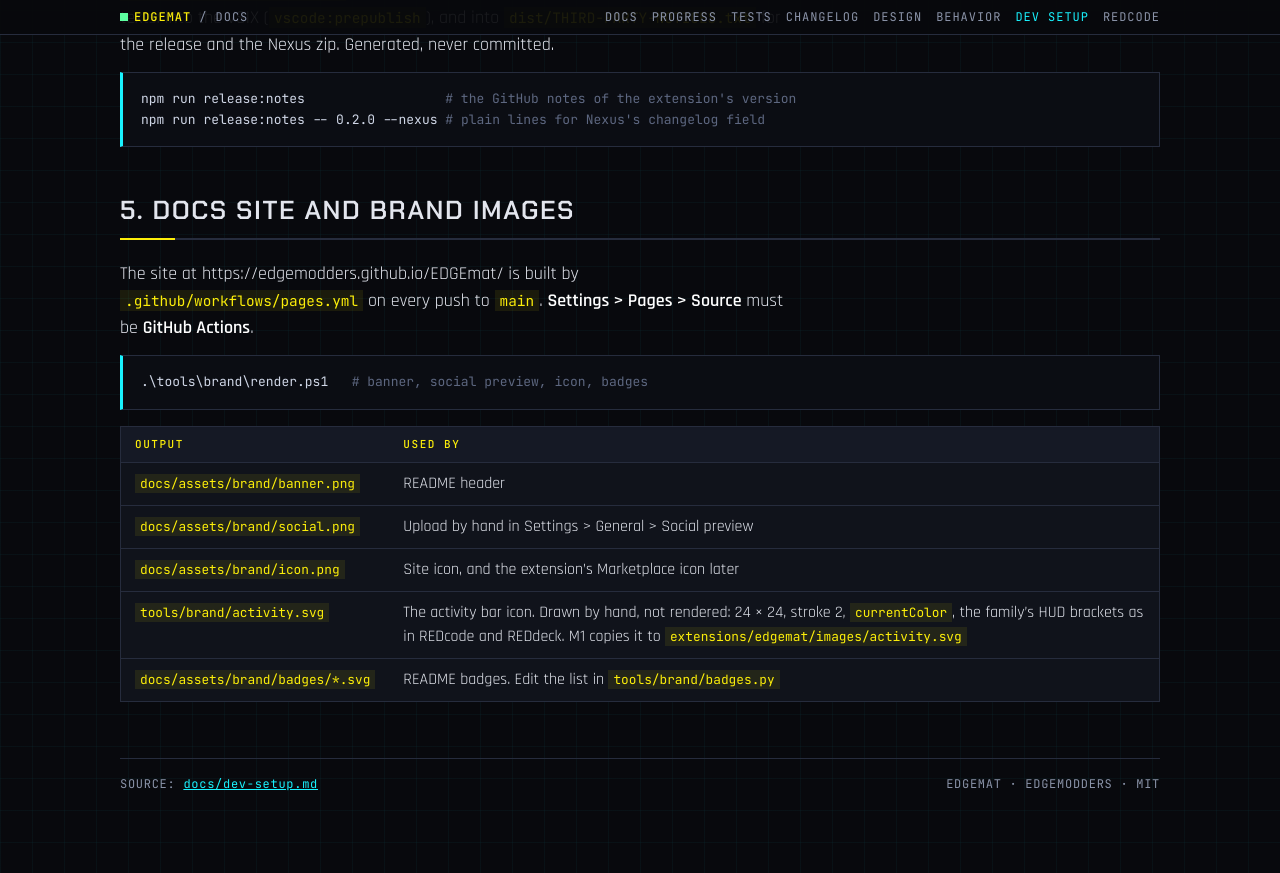
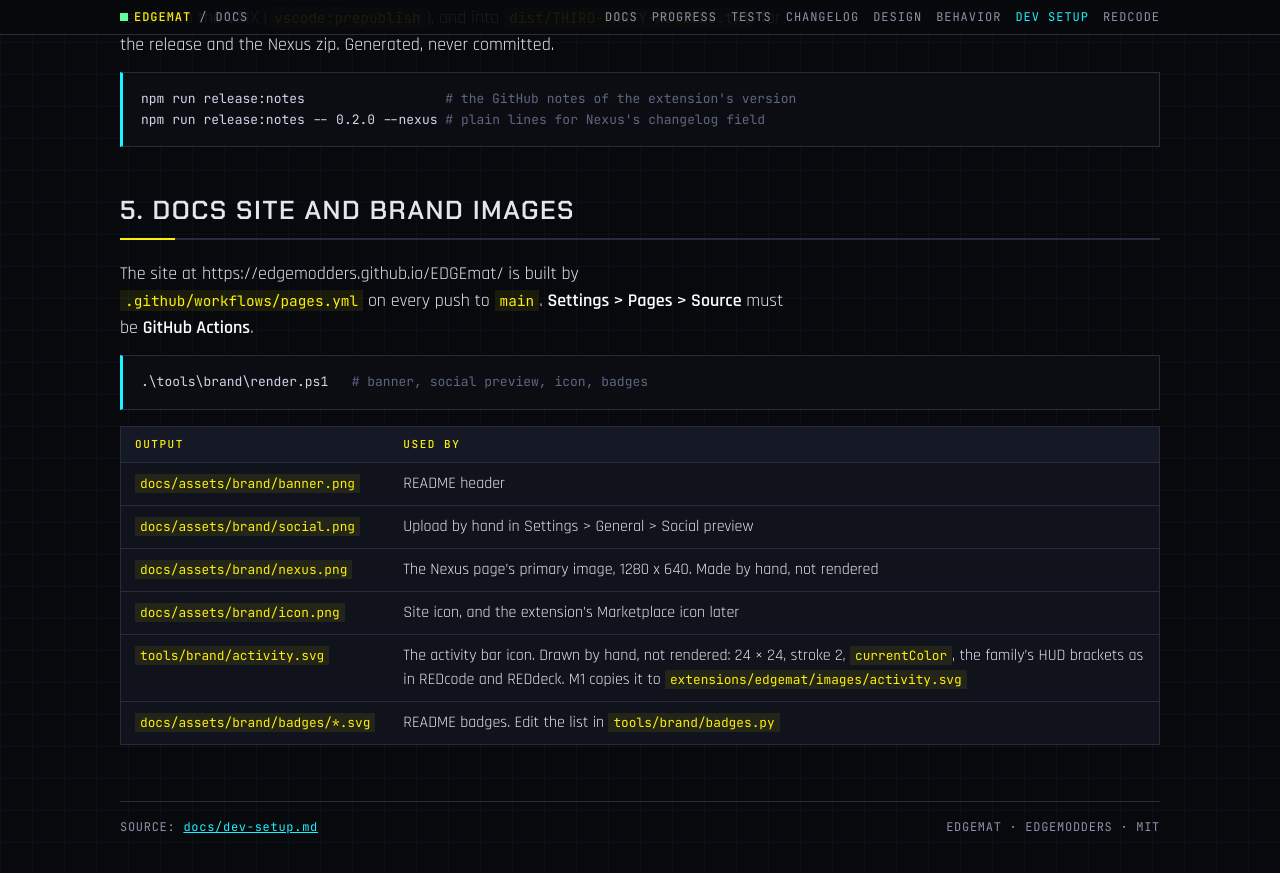
Before and after one commit to Edgemodders/EDGEmat, a Jekyll site: the page built from docs/dev-setup.md, in a window 1280 px wide and 900 px high, scrolled down 3702 px. Shown: the top 873 px of the window. Built offline with Jekyll 4.4.1, drawn with Linux system fonts in a browser that asks for light colours; our own code applies the rules of GitHub Pages for plain Markdown files.

Commit message:
Nexus: the owner's thumbnail as the page's primary image
Co-Authored-By: Claude Opus 5.5 <noreply@anthropic.com>

```diff
--- a/docs/dev-setup.md
+++ b/docs/dev-setup.md
@@ -111,6 +111,7 @@ The site at https://edgemodders.github.io/EDGEmat/ is built by `.github/workflow
 |---|---|
 | `docs/assets/brand/banner.png` | README header |
 | `docs/assets/brand/social.png` | Upload by hand in Settings > General > Social preview |
+| `docs/assets/brand/nexus.png` | The Nexus page's primary image, 1280 x 640. Made by hand, not rendered |
 | `docs/assets/brand/icon.png` | Site icon, and the extension's Marketplace icon later |
 | `tools/brand/activity.svg` | The activity bar icon. Drawn by hand, not rendered: 24 × 24, stroke 2, `currentColor`, the family's HUD brackets as in REDcode and REDdeck. M1 copies it to `extensions/edgemat/images/activity.svg` |
 | `docs/assets/brand/badges/*.svg` | README badges. Edit the list in `tools/brand/badges.py` |
```
Also changed, not shown: nexus/README.md.
